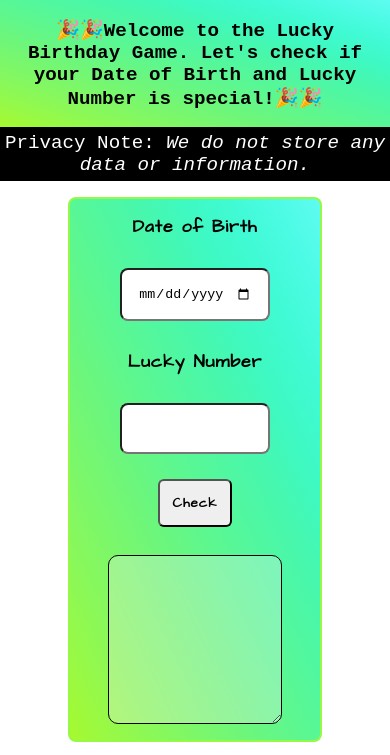
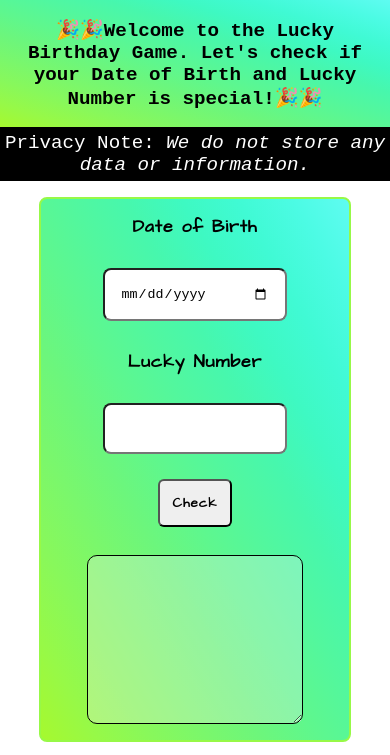
Before and after one commit to SyedSibtainRazvi/Lucky-Birthday-Game, a plain HTML site: page index.html in a window 390 px wide. Shown: the top 755 px of the page. Drawn offline with Linux system fonts and the light colour scheme.

Commit message:
style: media queries

```diff
--- a/style.css
+++ b/style.css
@@ -88,7 +88,7 @@ footer{
 }
 @media (max-width:600px){
     .container{
-    width: 65vw;
+    width: 80vw;
 
     }
 }
```
